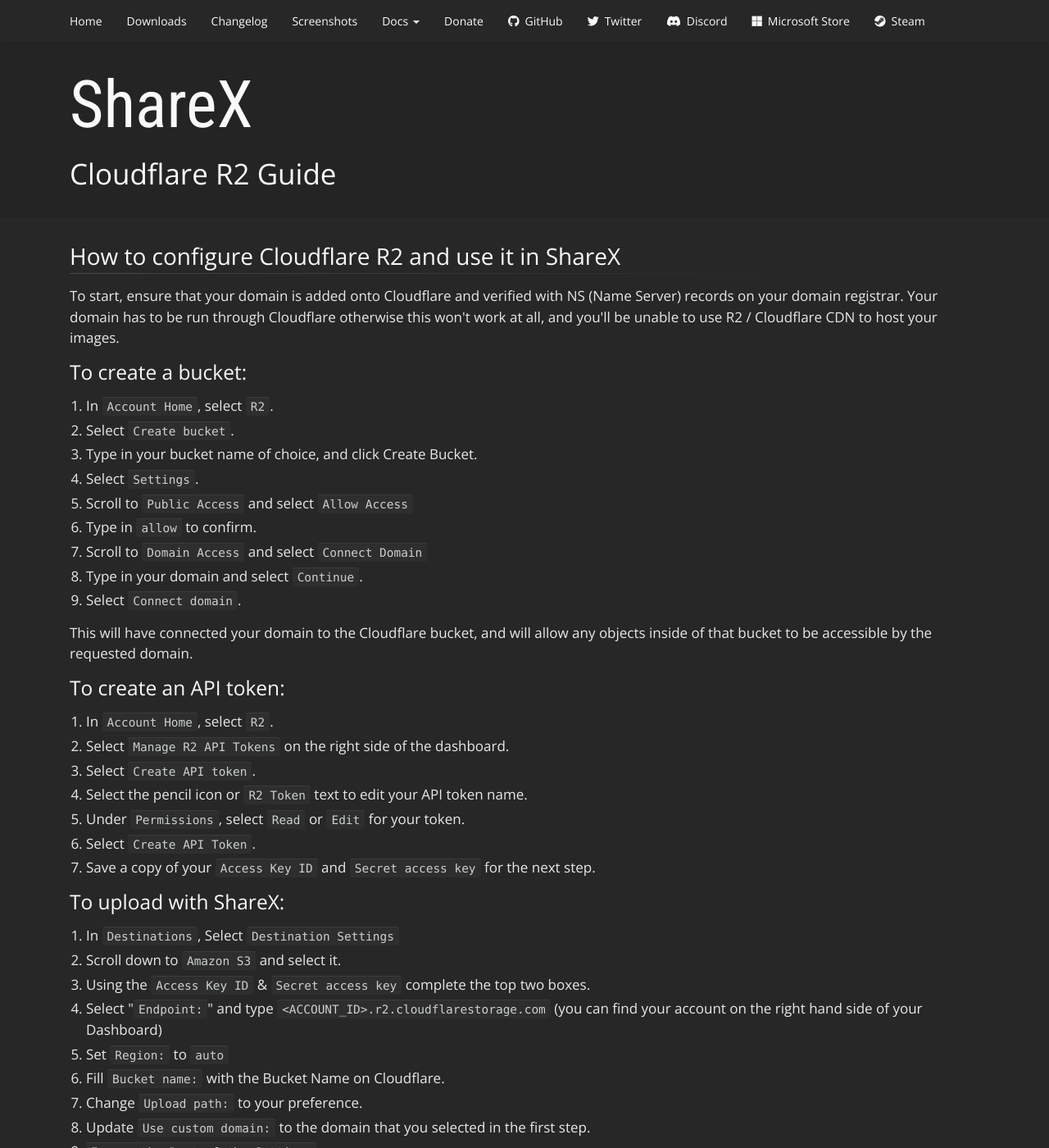
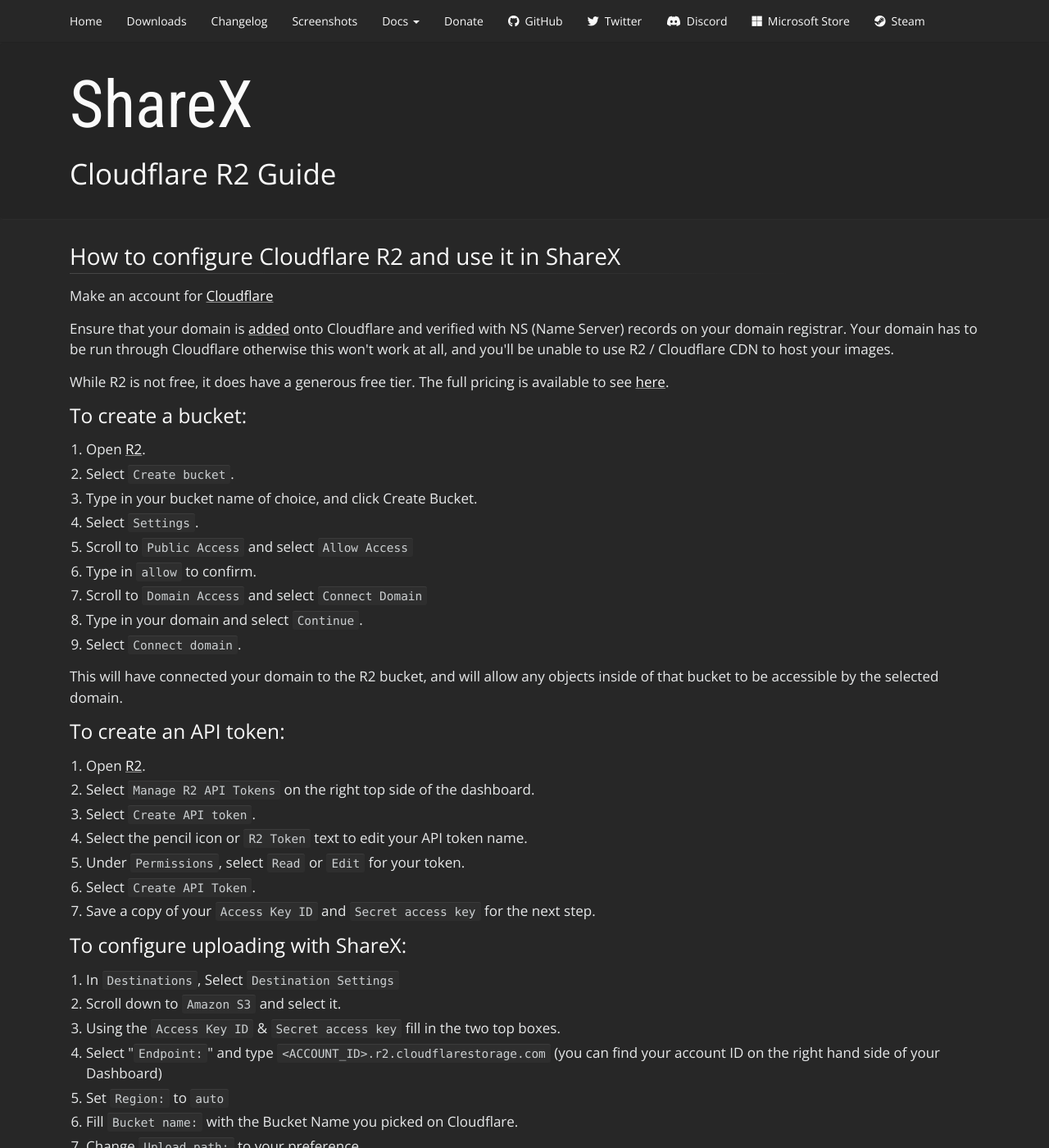
Before and after one commit to ShareX/sharex.github.io, a Jekyll site: the page built from docs/cloudflare-r2.md, in a window 1280 px wide and 1400 px high. Shown: the whole window at 82% size. Built offline with Jekyll 4.4.1, drawn with Linux system fonts in a browser that asks for light colours.

Commit message:
Update cloudflare-r2.md

```diff
--- a/docs/cloudflare-r2.md
+++ b/docs/cloudflare-r2.md
@@ -5,11 +5,15 @@
 
 ## How to configure Cloudflare R2 and use it in ShareX
 
-To start, ensure that your domain is added onto Cloudflare and verified with NS (Name Server) records on your domain registrar. Your domain has to be run through Cloudflare otherwise this won't work at all, and you'll be unable to use R2 / Cloudflare CDN to host your images.
+Make an account for [Cloudflare](https://cloudflare.com)
+
+Ensure that your domain is [added](https://developers.cloudflare.com/fundamentals/get-started/setup/add-site/) onto Cloudflare and verified with NS (Name Server) records on your domain registrar. Your domain has to be run through Cloudflare otherwise this won't work at all, and you'll be unable to use R2 / Cloudflare CDN to host your images.
+
+While R2 is not free, it does have a generous free tier. The full pricing is available to see [here](https://developers.cloudflare.com/r2/platform/pricing/).
 
 ### To create a bucket:
 
-1. In `Account Home`, select `R2`.
+1. Open [R2](https://dash.cloudflare.com/?to=/:account/r2).
 2. Select `Create bucket`.
 3. Type in your bucket name of choice, and click Create Bucket.
 4. Select `Settings`.
@@ -19,28 +23,28 @@
 8. Type in your domain and select `Continue`.
 9. Select `Connect domain`.
 
-This will have connected your domain to the Cloudflare bucket, and will allow any objects inside of that bucket to be accessible by the requested domain.
+This will have connected your domain to the R2 bucket, and will allow any objects inside of that bucket to be accessible by the selected domain.
 
 ### To create an API token:
 
-1.  In `Account Home`, select `R2`.
-2.  Select `Manage R2 API Tokens` on the right side of the dashboard.
+1.  Open [R2](https://dash.cloudflare.com/?to=/:account/r2).
+2.  Select `Manage R2 API Tokens` on the right top side of the dashboard.
 3.  Select `Create API token`.
 4.  Select the pencil icon or `R2 Token` text to edit your API token name.
 5.  Under `Permissions`, select `Read` or `Edit` for your token.
 6.  Select `Create API Token`.
 7.  Save a copy of your `Access Key ID` and `Secret access key` for the next step.
 
-### To upload with ShareX:
+### To configure uploading with ShareX:
 
 1. In `Destinations`, Select `Destination Settings`
 2. Scroll down to `Amazon S3` and select it.
-3. Using the `Access Key ID` & `Secret access key` complete the top two boxes.
-4. Select "`Endpoint:`" and type `<ACCOUNT_ID>.r2.cloudflarestorage.com` (you can find your account on the right hand side of your Dashboard)
+3. Using the `Access Key ID` & `Secret access key` fill in the two top boxes.
+4. Select "`Endpoint:`" and type `<ACCOUNT_ID>.r2.cloudflarestorage.com` (you can find your account ID on the right hand side of your Dashboard)
 5. Set `Region:` to `auto`
-6. Fill `Bucket name:` with the Bucket Name on Cloudflare.
+6. Fill `Bucket name:` with the Bucket Name you picked on Cloudflare.
 7. Change `Upload path:` to your preference.
 8. Update `Use custom domain:` to the domain that you selected in the first step.
-9. `Ignore the Rest of the Settings`
+9. **Ignore the Rest of the Settings**
 10. In `Destinations`, Select `Image uploader:` and change it to `File Uploader -> Amazon S3`
 11. Take a screenshot, and ensure that it uploads correctly.
```
